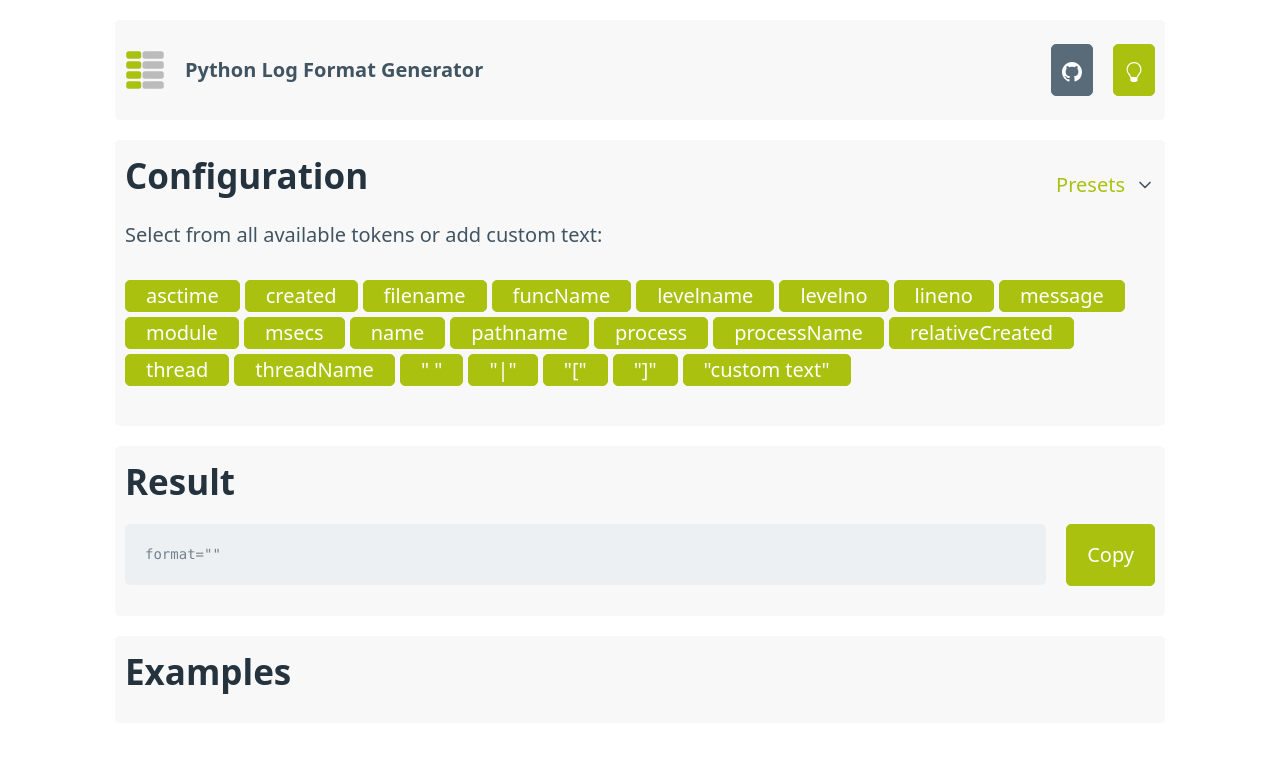
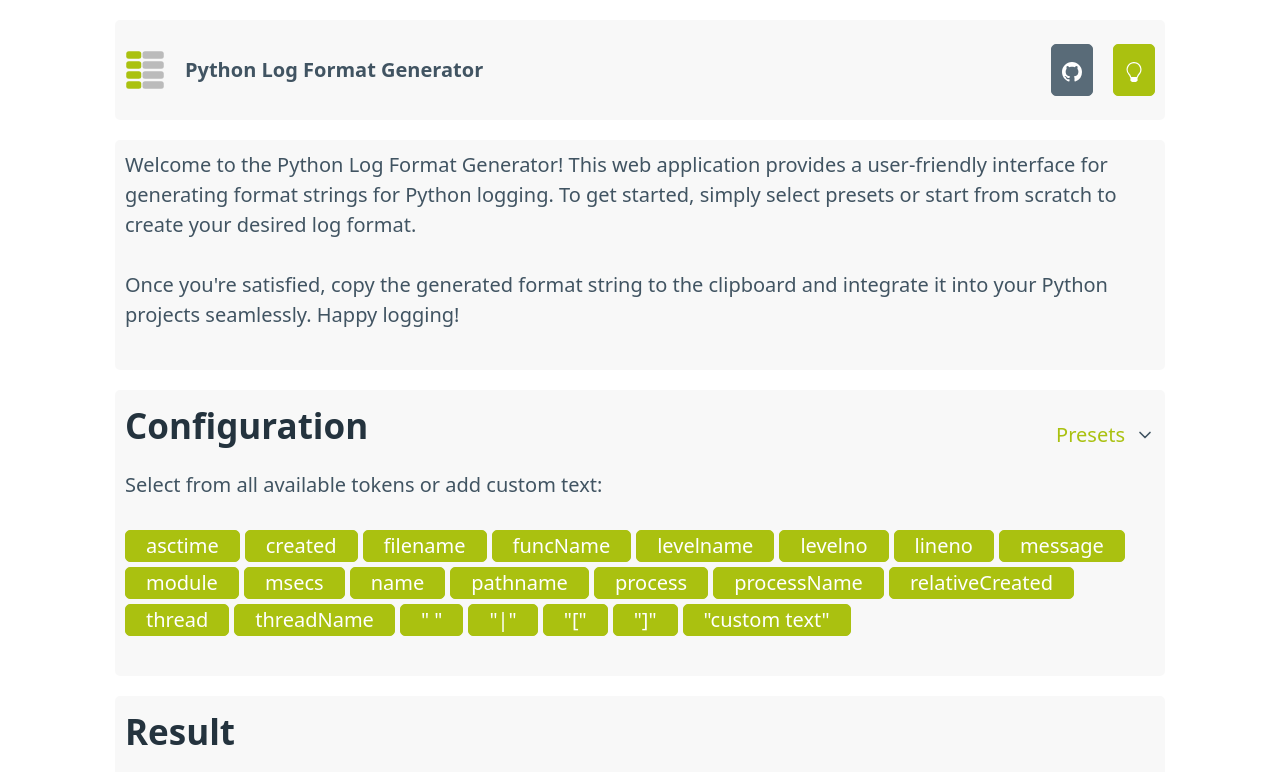
Before and after one commit to florian-sattler/python-log-format-generator, a Vue app: page / in a window 1280 px wide. Shown: the top 772 px of the page. Built offline with nearby package versions, Linux system fonts and the light colour scheme.

Commit message:
improved texts

```diff
--- a/src/App.vue
+++ b/src/App.vue
@@ -92,6 +92,17 @@ const setPreset = (index: number) => {
 
 <template>
   <Header />
+  <div>
+    <p>
+      Welcome to the Python Log Format Generator! This web application provides a user-friendly interface for generating
+      format strings for Python logging. To get started, simply select presets or start from scratch to create your
+      desired log format.
+    </p>
+    <p>
+      Once you're satisfied, copy the generated format string to the clipboard and integrate it into your Python
+      projects seamlessly. Happy logging!
+    </p>
+  </div>
   <div class="config-area">
     <nav>
       <h2>Configuration</h2>
@@ -99,9 +110,9 @@ const setPreset = (index: number) => {
         <li
           role="list"
           dir="rtl"
-          data-tooltip="Select a preset or start from scratch."
+          data-tooltip="Select a preset or start from scratch"
           class="select-preset"
-          aria-label="Select a preset or start from scratch."
+          aria-label="Select a preset or start from scratch"
         >
           <a href="#" aria-haspopup="listbox">Presets</a>
           <ul role="listbox">
@@ -158,7 +169,7 @@ const setPreset = (index: number) => {
     </div>
   </div>
   <div class="example-area">
-    <h2>Examples</h2>
+    <h2>Example Logs</h2>
     <pre v-if="selectedItems.length"><code v-for="(line, i) in logs" :key="i"><template v-for="item in selectedItems">{{
           item.type === 'usertext' ? item.value : (line as any)[item.value]
         }}</template></code></pre>
```
